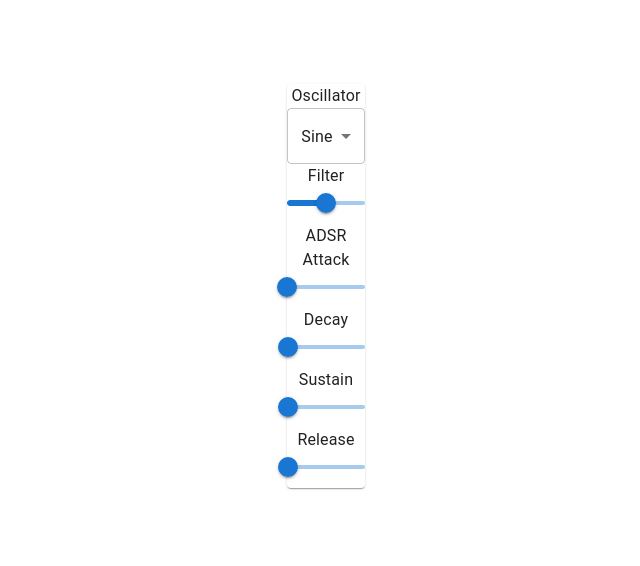
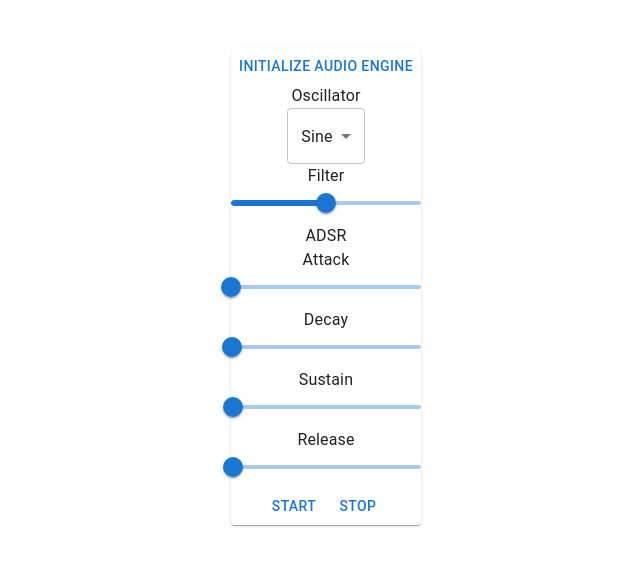
Before and after one commit to yumonjiro/websynth, a React (Vite) app: page / in a window 1280 px wide. Shown: the part 114-680 px from the top of the page, without its empty margins (314-954 px from the left). Built offline with nearby package versions, Linux system fonts and the light colour scheme.

Commit message:
webAudioAPIのロジックをカスタムフックを使って分離。useAudioEngineという関数にまとめた。音の再生・停止ボタンの追加

```diff
--- a/src/App.tsx
+++ b/src/App.tsx
@@ -1,5 +1,6 @@
 import {
   Box,
+  Button,
   Container,
   Grid,
   MenuItem,
@@ -9,32 +10,23 @@ import {
   Typography,
 } from "@mui/material";
 import "./App.css";
-import { useRef, useEffect } from "react";
+import { useEffect, useState } from "react";
 import { useSynthStore } from "./store/synthstore";
+import { useAudioEngine } from "./useAudioEngine";
 
 function App() {
-  const audioCtxRef = useRef<AudioContext>(null);
-  const gainNodeRef = useRef<GainNode>(null);
-  const oscNodeRef = useRef<OscillatorNode>(null);
+  const { initializeAudioContext, noteOn, noteOff } = useAudioEngine();
+  const [isInitialized, setIsInitialized] = useState(false);
+  const handleInitialize = () => {
+    if (isInitialized) {
+      return;
+    }
+    initializeAudioContext();
+    setIsInitialized(true);
+  };
   useEffect(() => {
-    const context = new window.AudioContext;
-    audioCtxRef.current = context;
-    const gainNode = context.createGain();
-    gainNodeRef.current = gainNode;
-    const oscNode = context.createOscillator();
-    oscNode.type = "sine";
-    oscNodeRef.current  = oscNode;
-    oscNode.connect(gainNode);
-    oscNode.frequency.setValueAtTime(440, context.currentTime);
-    oscNode.start();
-    gainNode.connect(context.destination);
-    gainNode.gain.setValueAtTime(0.5, context.currentTime);
-
-
-
-  return ;
-
-} ,[]);
+    return;
+  }, []);
   const {
     oscillatorType,
     filterCutoff,
@@ -52,10 +44,13 @@ function App() {
     setEnvSustain,
   } = useSynthStore();
 
-
   return (
     <Container>
       <Paper>
+        <Grid>
+          <Button onClick={handleInitialize}>Initialize Audio Engine</Button>
+        </Grid>
+        {/* Synth Control Section */}
         <Grid>
           {/* Oscillator Section */}
           <Grid>
@@ -121,6 +116,12 @@ function App() {
             </Grid>
           </Grid>
         </Grid>
+
+        {/* keyboard section */}
+        <Grid>
+          <Button onClick={noteOn}>Start</Button>
+          <Button onClick={noteOff}>Stop</Button>
+        </Grid>
       </Paper>
     </Container>
   );
--- /dev/null
+++ b/src/useAudioEngine.ts
@@ -0,0 +1,57 @@
+import { useCallback, useRef } from "react";
+import { useSynthStore } from "./store/synthstore";
+
+export const useAudioEngine = () => {
+  const audioCtxRef = useRef<AudioContext | null>(null);
+  const gainNodeRef = useRef<GainNode | null>(null);
+  const isInitialized = useRef<boolean>(false);
+  const isPlaying = useRef<boolean>(false);
+  const oscNodeRef = useRef<OscillatorNode | null>(null);
+
+  const { oscillatorType } = useSynthStore();
+
+  const initializeAudioContext = useCallback(() => {
+    if (isInitialized.current) {
+      return;
+    }
+    audioCtxRef.current = new window.AudioContext();
+    const gainNode = audioCtxRef.current.createGain();
+    gainNodeRef.current = gainNode;
+    gainNode.gain.setValueAtTime(0.5, audioCtxRef.current.currentTime);
+    gainNode.connect(audioCtxRef.current.destination);
+
+    isInitialized.current = true;
+  }, []);
+
+  const noteOn = useCallback(() => {
+    if (!isInitialized) {
+      initializeAudioContext();
+    }
+    if (!audioCtxRef.current || !gainNodeRef.current) {
+      return;
+    }
+    const ctx = audioCtxRef.current;
+    if(oscNodeRef.current != null)
+    {
+        oscNodeRef.current.stop();
+    }
+    const osc = ctx.createOscillator();
+    oscNodeRef.current = osc;
+    osc.connect(gainNodeRef.current);
+    osc.type = oscillatorType;
+    osc.start();
+    isPlaying.current = true;
+  }, [oscillatorType, initializeAudioContext]);
+
+  const noteOff = useCallback(() => {
+    if (!isPlaying.current) {
+      return;
+    }
+    if (oscNodeRef.current) {
+      const osc = oscNodeRef.current;
+      osc.stop();
+      oscNodeRef.current = null;
+    }
+  }, []);
+  return {initializeAudioContext, noteOn, noteOff};
+};
```
Also changed, not shown: 1 other file (tests, documents, lock files or other folders).
